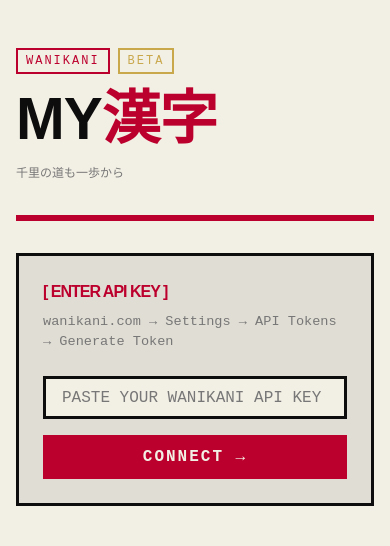
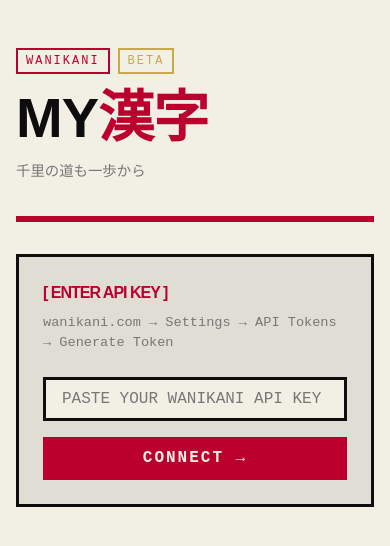
Before and after one commit to CrimzDG/myKani, an Angular app in the folder my-kani/: page / in a window 390 px wide. Shown: the top 546 px of the page. Built offline with nearby package versions, Linux system fonts and the light colour scheme.

Commit message:
Change subheader and header default size

```diff
--- a/my-kani/src/app/app.component.css
+++ b/my-kani/src/app/app.component.css
@@ -18,7 +18,7 @@
 }
 
 .header__title {
-  font-size: clamp(3.5rem, 15vw, 8rem);
+  font-size: clamp(3.5rem, 12vw, 8rem);
   line-height: 1;
   margin-bottom: var(--space-xs);
   color: var(--black);
@@ -30,7 +30,7 @@
 
 .header__sub {
   font-family: var(--font-mono);
-  font-size: clamp(0.75rem, 2vw, 1rem);
+  font-size: clamp(0.9rem, 2.5vw, 1.2rem);
   color: var(--grey-light);
   margin-top: var(--space-xs);
 }
```
